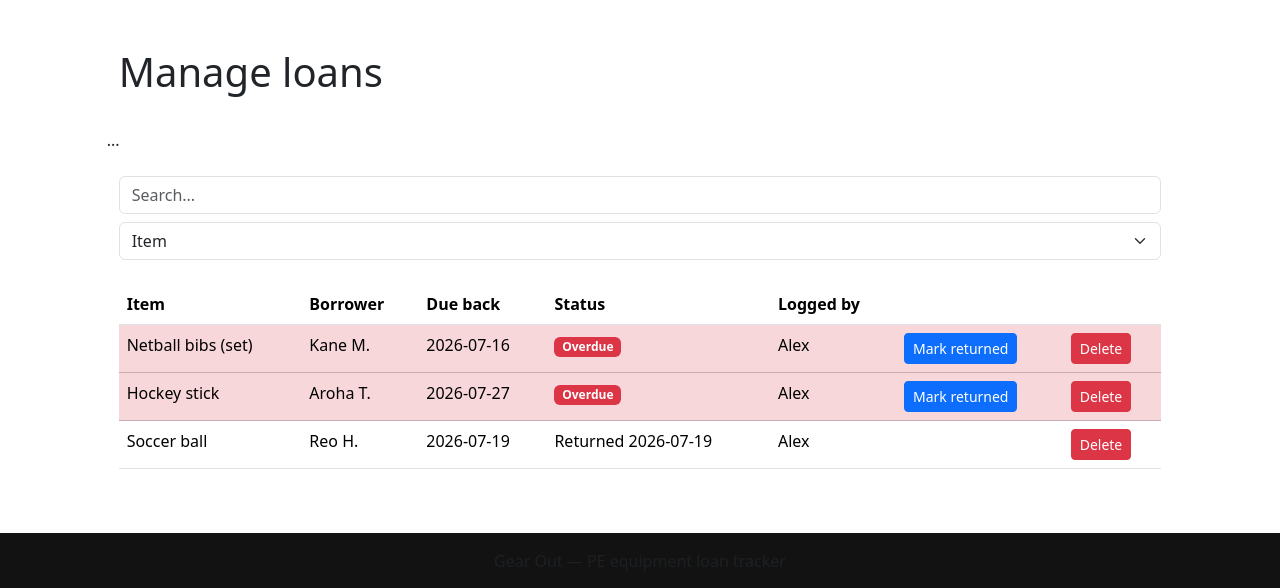
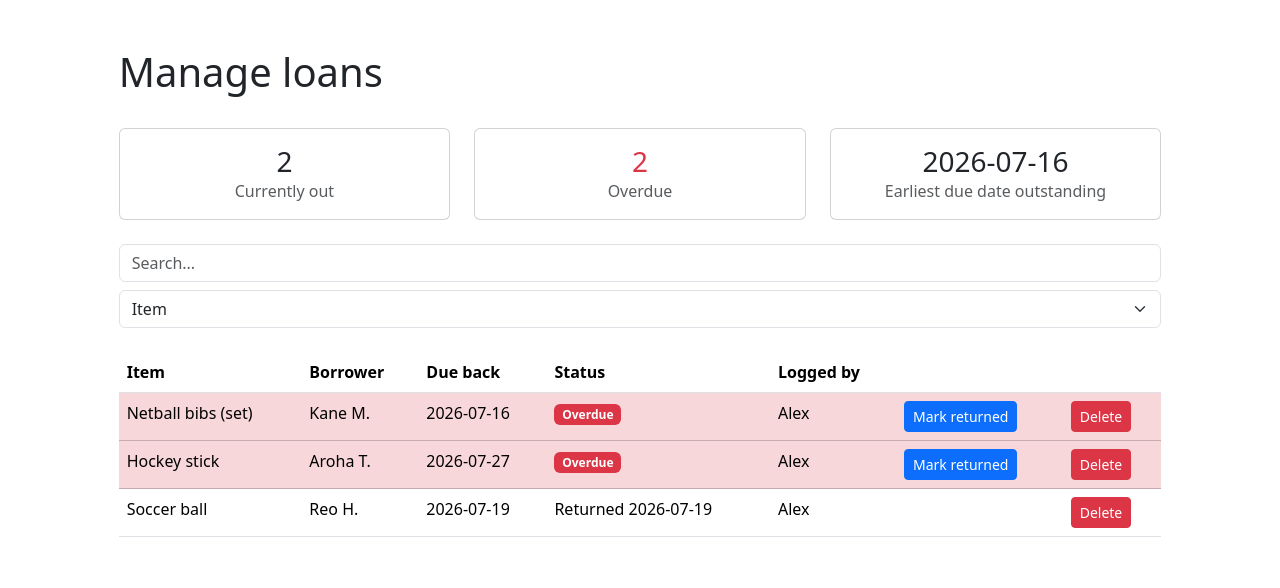
Before and after one commit to jacobgates-blip/gear_out, a PHP site: page /manage_loans.php in a window 1280 px wide. Shown: the part 59-647 px from the top of the page. Run offline with PHP 8.4, Linux system fonts and the light colour scheme; the visitor is signed in with stand-in values (Sample User, id 1); data comes from the database, SQL or seed files in the repository.

Commit message:
update aggregate query for manage_loans,php

```diff
--- a/manage_loans.php
+++ b/manage_loans.php
@@ -14,14 +14,14 @@ $stmt = $pdo->query(
 );
 $loans = $stmt->fetchAll();
 
-// aggregate summary
+// Aggregate summary for the dashboard cards.
 $stmt = $pdo->query(
     "SELECT
         COUNT(*)                  AS total_out,
         SUM(due_back < CURDATE()) AS total_overdue,
         MIN(due_back)             AS earliest_due
-    FROM loans
-    WHERE returned_date IS NULL"
+     FROM loans
+     WHERE returned_date IS NULL"
 );
 $summary = $stmt->fetch();
 
@@ -41,7 +41,32 @@ include('includes/nav.php');
             <?php if (isset($_GET['deleted'])): ?><div class="alert alert-success">Entry deleted.</div><?php endif; ?>
 
             <div class="row text-center pb-4">
-                ...
+                <div class="col-sm-4">
+                    <div class="card">
+                        <div class="card-body">
+                            <h3 class="mb-0"><?= (int) $summary['total_out'] ?></h3>
+                            <p class="text-muted mb-0">Currently out</p>
+                        </div>
+                    </div>
+                </div>
+                <div class="col-sm-4">
+                    <div class="card">
+                        <div class="card-body">
+                            <h3 class="mb-0<?= $summary['total_overdue'] > 0 ? ' text-danger' : '' ?>">
+                                <?= (int) $summary['total_overdue'] ?>
+                            </h3>
+                            <p class="text-muted mb-0">Overdue</p>
+                        </div>
+                    </div>
+                </div>
+                <div class="col-sm-4">
+                    <div class="card">
+                        <div class="card-body">
+                            <h3 class="mb-0"><?= $summary['earliest_due'] ? htmlspecialchars($summary['earliest_due']) : '—' ?></h3>
+                            <p class="text-muted mb-0">Earliest due date outstanding</p>
+                        </div>
+                    </div>
+                </div>
             </div>
 
             <div class="pb-4">
```
